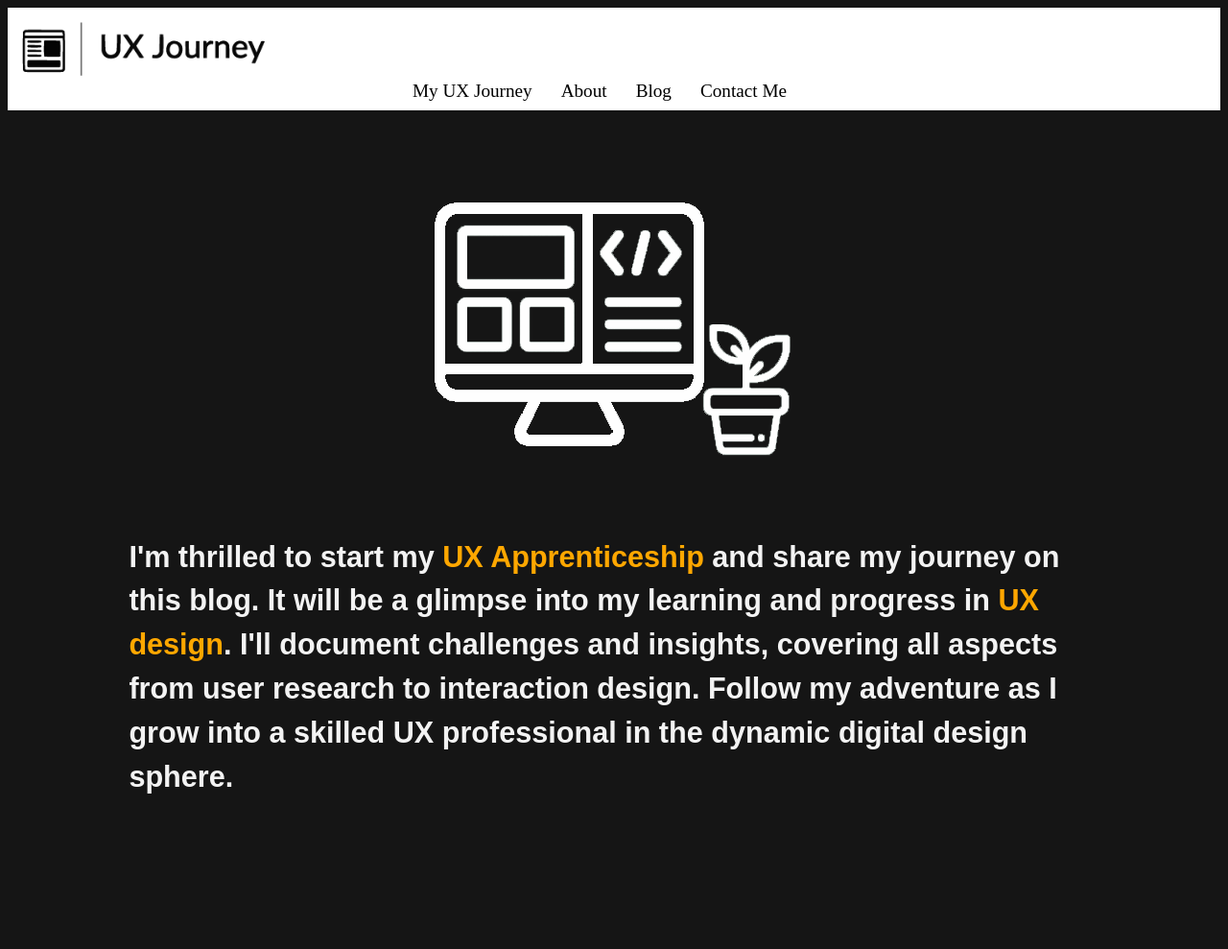
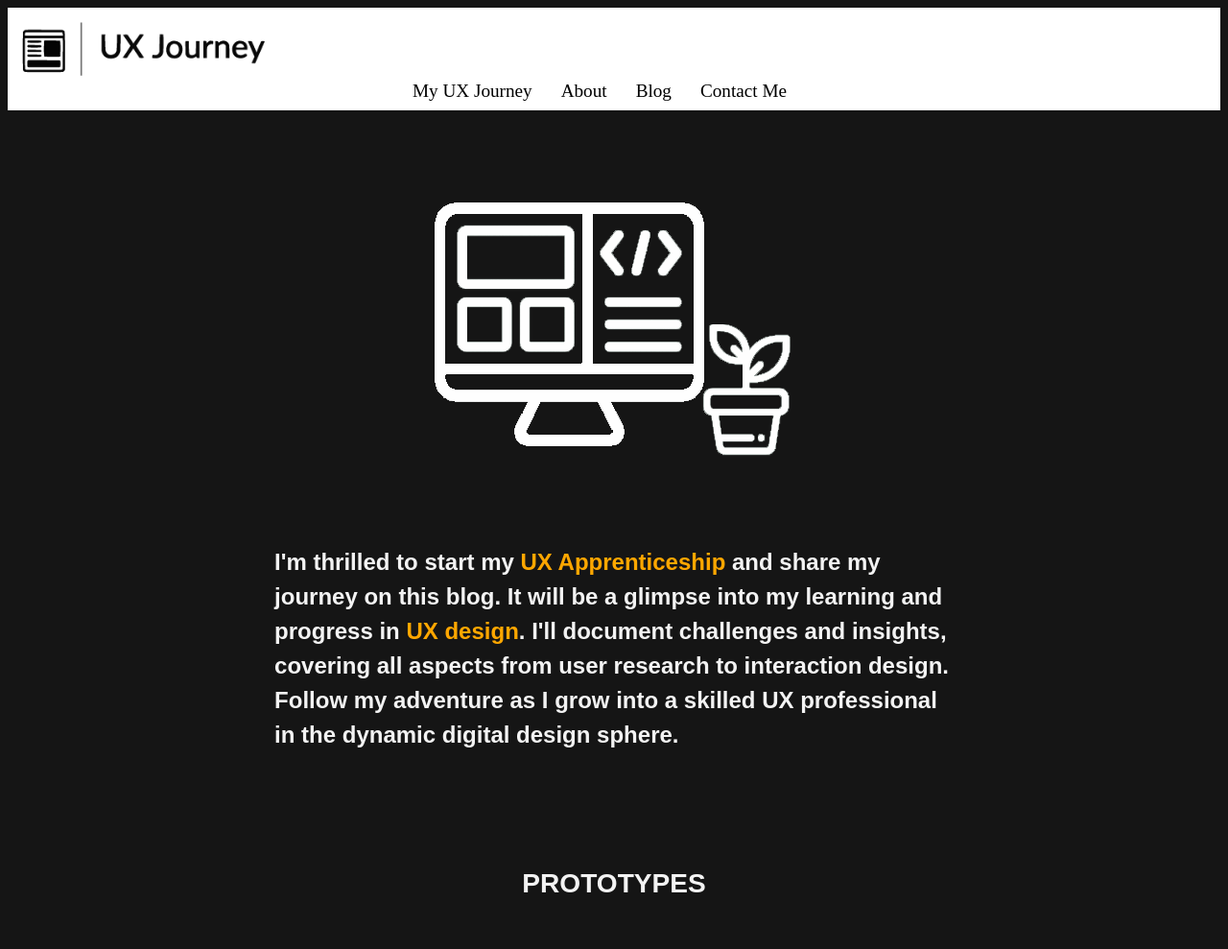
Before and after one commit to myuxjourney/myuxjourney.github.io, a Jekyll site: the page built from index.html, in a window 1280 px wide. Shown: the top 989 px of the page at 96% size. Built offline with Jekyll 4.4.1, drawn with Linux system fonts in a browser that asks for light colours; nearby versions of some CDN libraries; some of the changed text lies outside the part shown; grey boxes are pictures that could not be loaded.

Commit message:
Home page changes/fixes

```diff
--- a/_sass/_base.scss
+++ b/_sass/_base.scss
@@ -15,14 +15,24 @@
 
 /* Block: introduction-text */
 .introduction-text {
-  padding: 0 10% 10% 10%;
+  padding: 2% 10% 10% 10%;
+  text-align: left;
+  line-height: 1.5em;
+}
+
+.introduction-text-two {
+  padding: 2% 10% 10% 10%;
+  text-align: left;
+  line-height: 1.5em;
+  width: 100%;
+  background-color: #f3f3f3;
 }
 
 /* Block: one */
 .one {
   background-color: rgb(21, 21, 21);
   color: #f3f3f3;
-  font-size: calc(5px + 2vw);
+  font-size: 1.5em;
   font-weight: 400;
   text-align: center;
   width: 100%;
@@ -30,14 +40,13 @@
 
 /* Block: two */
 .two {
+  font-size: 1.5em;
   display: grid;
   grid-template-columns: 1fr 1fr, 1fr;
   background-color: #f3f3f3;
+
+  width: 100%;
   color: rgb(21, 21, 21);
-  font-size: calc(5px + 2vw);
-  font-weight: 400;
-  padding: 10%;
-  text-align: center;
 }
 
 /* Block: three */
@@ -45,7 +54,7 @@
   background-color: rgb(21, 21, 21);
   color: #f3f3f3;
   margin-top: 0px;
-  font-size: calc(5px + 2vw);
+  font-size: 1.5em;
   font-weight: 400;
   text-align: center;
 }
@@ -56,7 +65,7 @@
   color: #f3f3f3;
   margin-top: 0px;
   padding: 10%;
-  font-size: calc(5px + 2vw);
+  font-size: 1.5em;
   font-weight: 400;
   text-align: center;
 }
@@ -99,6 +108,7 @@
 
 /* Modifier: nav-anchor:hover */
 .nav-anchor:hover {
+  color: #ffa700;
   border-color: rgb(21, 21, 21);
 }
 
@@ -122,14 +132,6 @@
 .post-title {
   background-color: rgb(21, 21, 21);
   color: #f3f3f3;
-  text-align: left;
-}
-
-/* Block: h4 */
-h4 {
-  line-height: 1.5em;
-  margin-top: -8px;
-  padding-top: 0px;
   text-align: left;
 }
 
--- a/_sass/_layout.scss
+++ b/_sass/_layout.scss
@@ -133,19 +133,19 @@
   position: relative;
 }
 
-a {
+.nav-anchor a {
   color: #ffa700;
 }
 
 a:hover {
+  color: #000;
+}
+
+.nav-anchor a:visited {
   color: #ffa700;
 }
 
-a:visited {
-  color: #ffa700;
-}
-
-b {
+.nav-anchor b {
   color: #ffa700;
 }
 
@@ -172,3 +172,7 @@
 .blog-content img {
   padding-bottom: 20px;
 }
+
+.main-margin {
+  margin: 0 15% 0 15%;
+}
--- a/about.html
+++ b/about.html
@@ -19,7 +19,7 @@
   />
 </div>
 
-<div class="blog-content" style="text-align: left">
+<div class="introduction-text" style="text-align: left">
   <h4>
     As a new UX Designer now honing my talents through an apprenticeship, I find
     myself totally immersed in the world of design. My path began in the field
--- a/index.html
+++ b/index.html
@@ -2,36 +2,21 @@
 layout: default
 ---
 
+<div class="main-margin">
   <section class="one">
     <div class="before-hover">
       <img src="/images/OutlineHome.png" class="hoverme" UX Computer Setup />
     </div>
 
     <h4 class="introduction-text">
-    <br />
       I'm thrilled to start my
       <span style="color: #ffa700; font-weight: bolder">UX Apprenticeship</span>
-    and share my journey on this blog. It will be a glimpse into my learning and
-    progress in
+      and share my journey on this blog. It will be a glimpse into my learning
+      and progress in
       <span style="color: #ffa700; font-weight: bolder">UX design</span>. I'll
-    document challenges and insights, covering all aspects from user research to
-    interaction design. Follow my adventure as I grow into a skilled UX
+      document challenges and insights, covering all aspects from user research
+      to interaction design. Follow my adventure as I grow into a skilled UX
       professional in the dynamic digital design sphere.
-  </h4>
-</section>
-
-<section class="two">
-  <h4>
-    Lorem ipsum dolor sit amet, consectetur adipiscing elit, sed do eiusmod
-    tempor incididunt ut labore et dolore magna aliqua. Bibendum neque egestas
-    congue quisque. Pellentesque nec nam aliquam sem et tortor. Integer
-    malesuada nunc vel risus. Eu ultrices vitae auctor eu augue ut lectus arcu.
-    Purus sit amet volutpat consequat mauris nunc. Rhoncus dolor purus non enim
-    praesent elementum facilisis leo vel. Penatibus et magnis dis parturient
-    montes nascetur ridiculus mus mauris. Dui nunc mattis enim ut. Molestie a
-    iaculis at erat pellentesque adipiscing. Tincidunt eget nullam non nisi est
-    sit. Sed libero enim sed faucibus turpis in. Eu volutpat odio facilisis
-    mauris sit amet massa.
     </h4>
   </section>
 
@@ -54,6 +39,11 @@
       />
     </div>
     <div class="image-container">
-    <img src="/images/Blog Images/EmptyState.png" alt="Image 4" class="image" />
+      <img
+        src="/images/Blog Images/EmptyState.png"
+        alt="Image 4"
+        class="image"
+      />
     </div>
   </div>
+</div>
```
Lines whose indentation alone changed are shown as unchanged.
